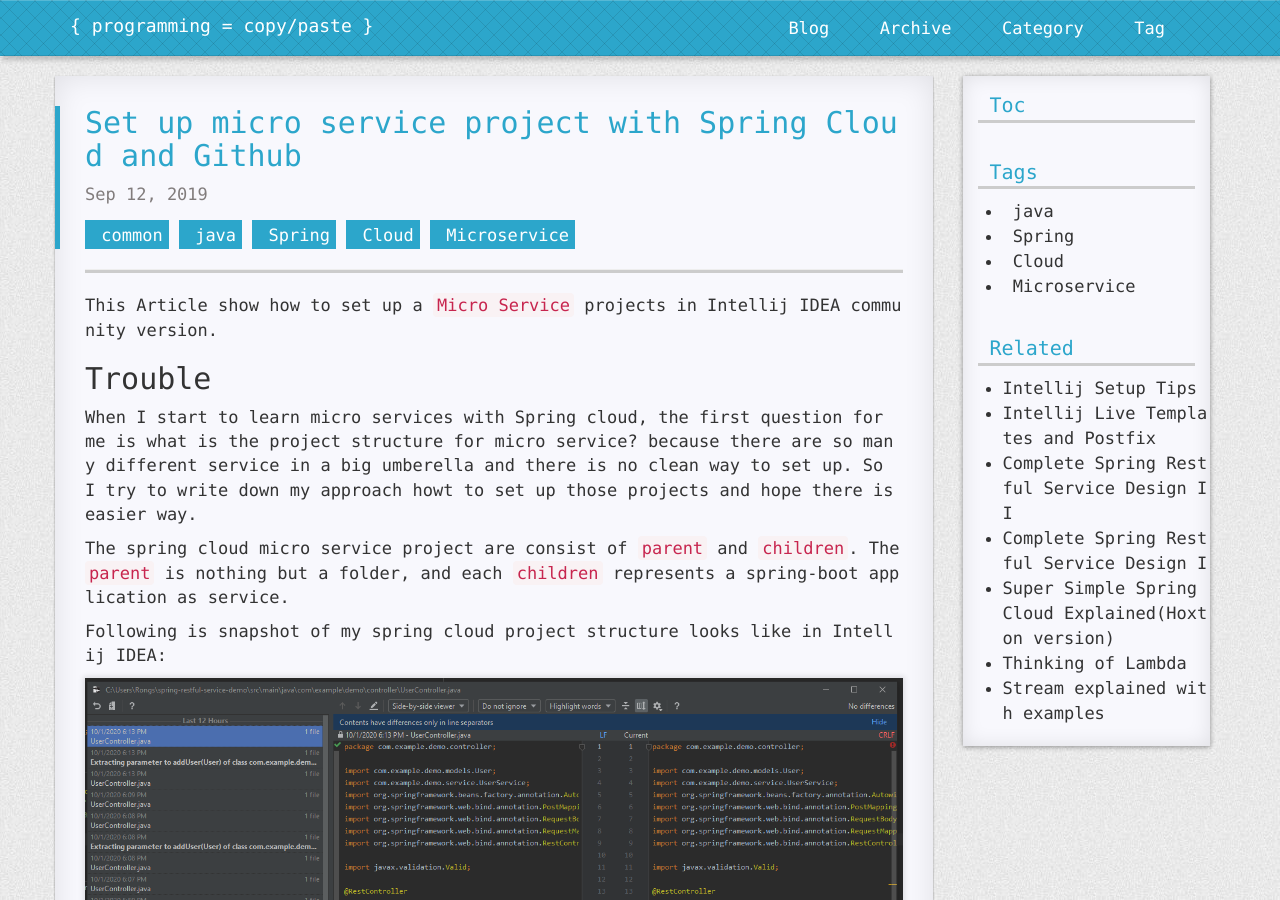
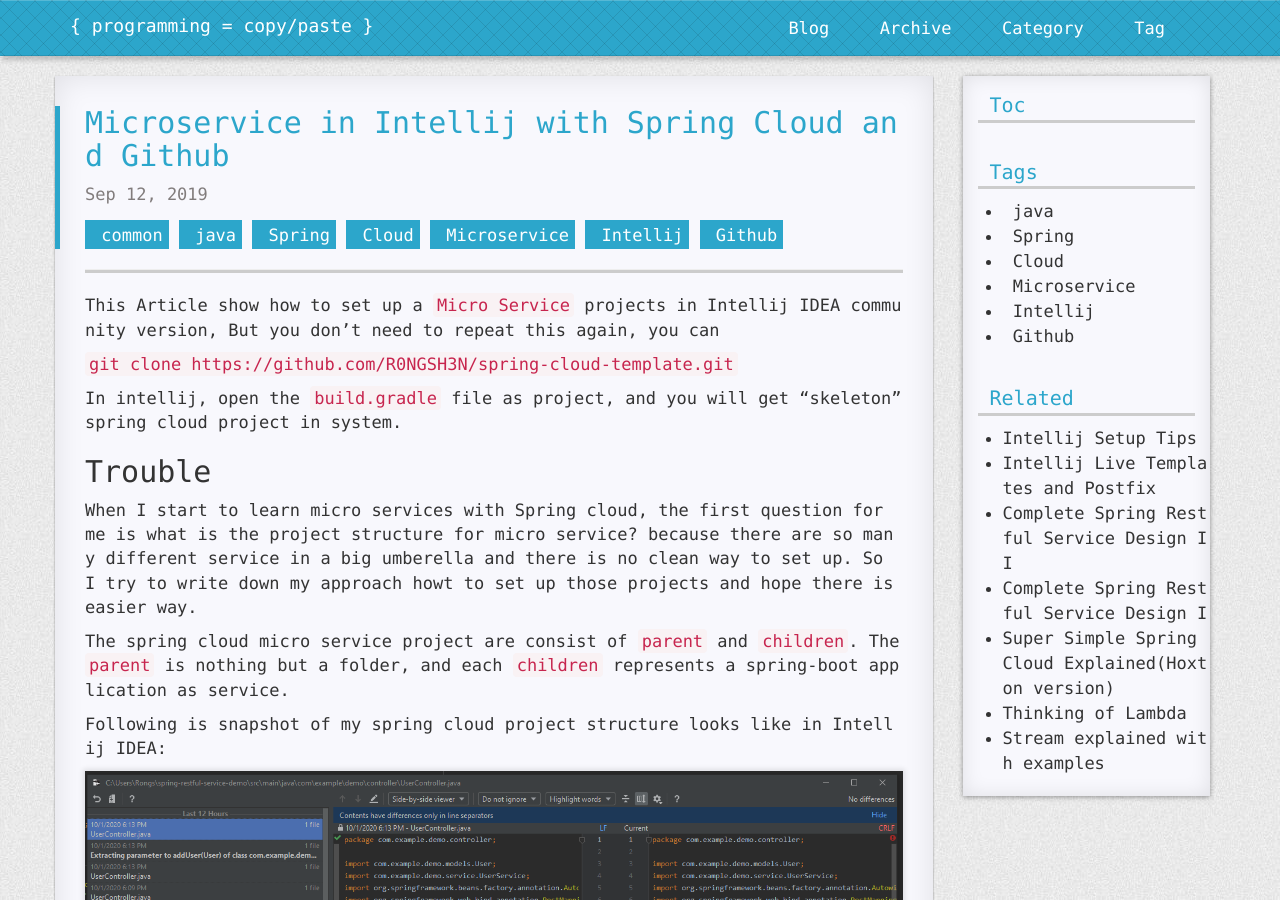
Before and after one commit to R0NGSH3N/r0ngsh3n.github.io, a Jekyll site: the page built from _posts/2019-09-12-springcloud-intellij-setup.md, in a window 1280 px wide and 900 px high. Built offline with Jekyll 4.4.1, drawn with Linux system fonts in a browser that asks for light colours; nearby versions of some CDN libraries; comment, search, counter and statistics services are not loaded; a style sheet for code colours, icons or effects is not loaded; some of the changed text lies outside the part shown.

Commit message:
new article

````diff
--- a/_posts/2019-09-12-springcloud-intellij-setup.md
+++ b/_posts/2019-09-12-springcloud-intellij-setup.md
@@ -1,11 +1,16 @@
 ---
 layout: post
-title: Set up micro service project with Spring Cloud and Github
-tags: java Spring Cloud Microservice
+title: Microservice in Intellij with Spring Cloud and Github
+tags: java Spring Cloud Microservice Intellij Github
 categories: common
 ---
 
-This Article show how to set up a `Micro Service` projects in Intellij IDEA community version.
+This Article show how to set up a `Micro Service` projects in Intellij IDEA community version, But you don't need to repeat this again, you can
+
+
+[```git clone https://github.com/R0NGSH3N/spring-cloud-template.git```](https://github.com/R0NGSH3N/spring-cloud-template)
+
+In intellij, open the `build.gradle` file as project, and you will get "skeleton" spring cloud project in system.
 
 ## Trouble
 When I start to learn micro services with Spring cloud, the first question for me is what is the project structure for micro service? because there are so many different service in a big umberella and there is no clean way to set up. So I try to write down my approach howt to set up those projects and hope there is easier way.
@@ -56,6 +61,6 @@ dependencies {
         exclude group: 'org.junit.vintage', module: 'junit-vintage-engine'
     }
 }
+~~~
 
 5.rebuild the project.
-~~~
````
